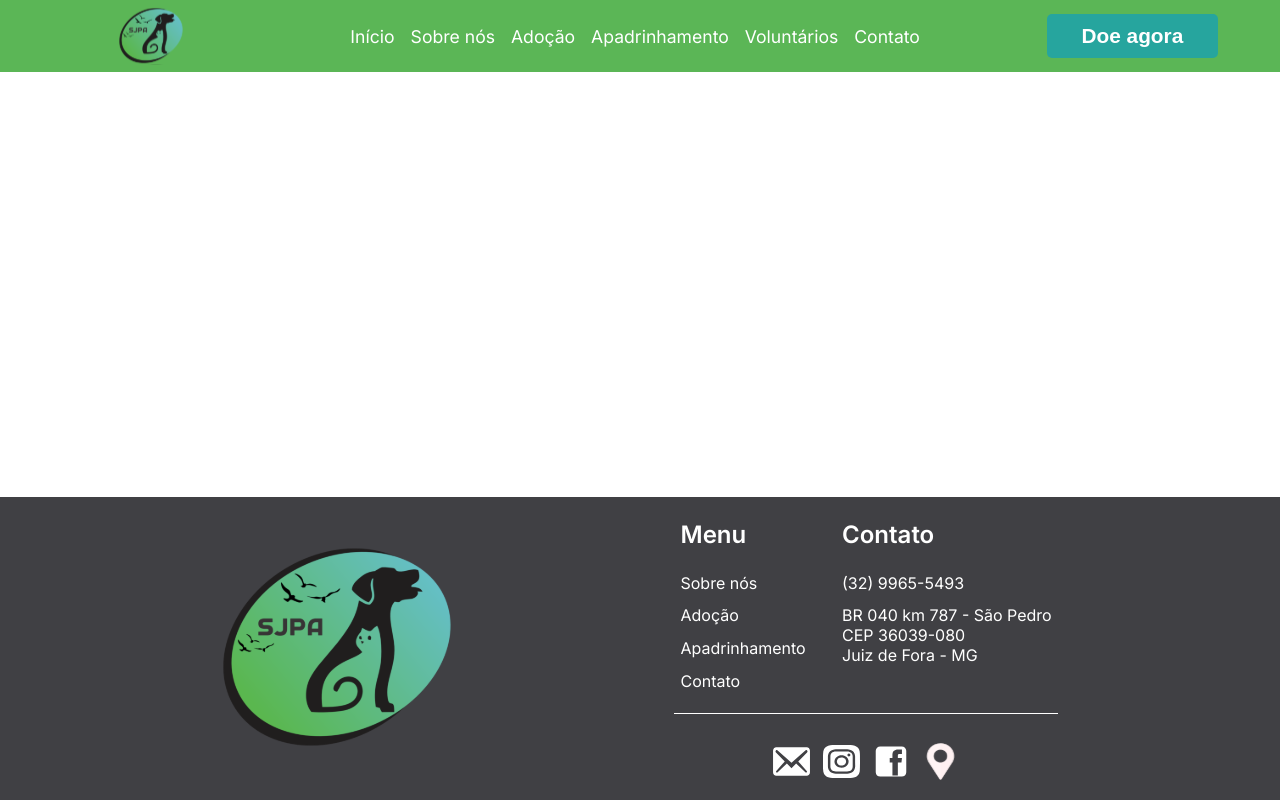
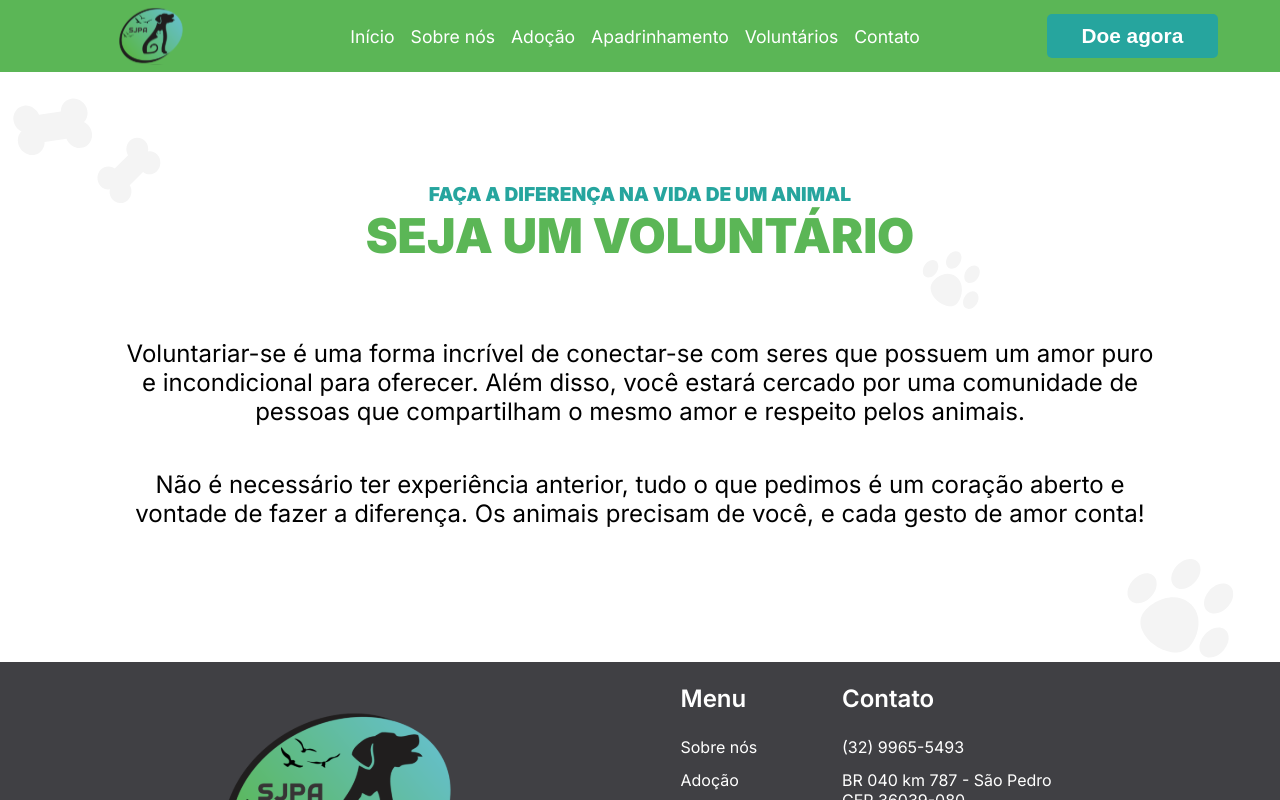
Before and after one commit to patriciasanttos/projeto-grupo3, a React (Create React App) app in the folder app/: page /volunteers in a window 1280 px wide. Shown: the top 800 px of the page. Built offline with nearby package versions, Linux system fonts and the light colour scheme.

Commit message:
section added

```diff
--- a/app/src/pages/volunteers/index.jsx
+++ b/app/src/pages/volunteers/index.jsx
@@ -3,16 +3,32 @@ import React from 'react';
 import NavBar from '../../components/navbar/NavBar';
 import Footer from '../../components/footer/Footer';
 
+import "./volunteers.css";
+
 // import { Container } from './styles';
 
 function Volunteers() {
   return (
-    <div className='page_container'>
+    <div className="page_container">
       <NavBar />
 
-      <div>
-        <h1>Voluntários</h1>
-      </div>
+      <section>
+        <h3 className="call-title">FAÇA A DIFERENÇA NA VIDA DE UM ANIMAL</h3>
+        <h1 className="call-subtitle">SEJA UM VOLUNTÁRIO</h1>
+        <p className="call-text call-text-1">
+          Voluntariar-se é uma forma incrível de conectar-se com seres que
+          possuem um amor puro <br />e incondicional para oferecer. Além disso,
+          você estará cercado por uma comunidade de <br />
+          pessoas que compartilham o mesmo amor e respeito pelos animais. <br />
+        </p>
+        <p className='call-text call-text-2'>
+          Não é necessário ter experiência anterior, tudo o que pedimos é um
+          coração aberto e
+          <br />
+          vontade de fazer a diferença. Os animais precisam de você, e cada
+          gesto de amor conta!
+        </p>
+      </section>
 
       <Footer />
     </div>
--- /dev/null
+++ b/app/src/pages/volunteers/volunteers.css
@@ -0,0 +1,42 @@
+section {
+    background-image: url('../../assets/images/bg-gray-paw.svg');
+    background-size: cover;
+    background-repeat: no-repeat;
+
+    text-align: center;
+    padding-top: 110px;
+
+
+    .call-title {
+        color: #26A59E;
+        font-weight: 900;
+        font-size: 1.2rem;
+        margin: 0;
+        padding: 0 20px 0 20px;
+    }
+
+    .call-subtitle {
+        color: #5BB656;
+        font-weight: 900;
+        font-size: 3rem;
+        margin: 0;
+        padding: 0 10px 0 10px;
+    }
+
+    .call-text {
+        color: black;
+        font-size: 1.5rem;
+            }
+
+    .call-text-1 {
+        padding: 50px 40px 0 40px;
+
+    }
+
+    .call-text-2 {
+        padding: 20px 40px 110px 40px;
+
+    }
+
+
+}
```
Also changed, not shown: app/src/assets/images/bg-gray-paw.svg (added).
